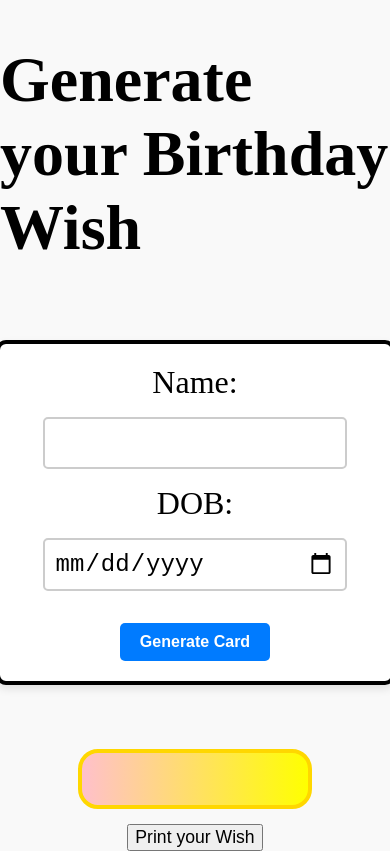
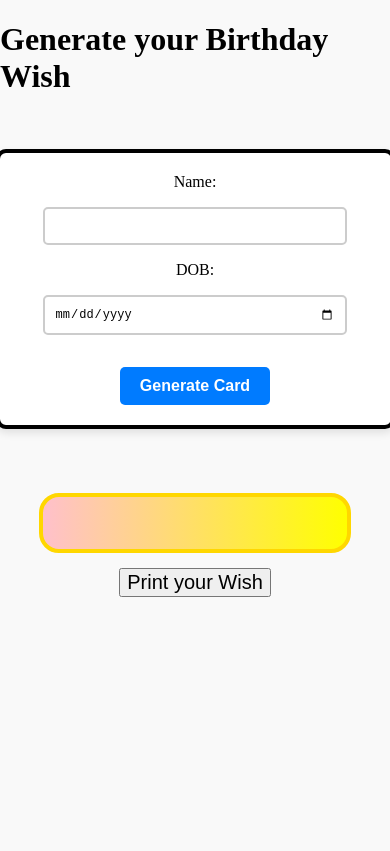
Before and after one commit to Srishti-1208/Timeline, a plain HTML site: page index.html in a window 390 px wide. Drawn offline with Linux system fonts and the light colour scheme; a web font is replaced by a local one.

Commit message:
responsive

```diff
--- a/index.html
+++ b/index.html
@@ -4,6 +4,7 @@
     <meta charset="UTF-8">
     <meta name="viewport" content="width=device-width, initial-scale=1.0">
     <link rel="stylesheet" href="style.css">
+    <link rel="stylesheet" media="only screen and (max-width: 460px)" href="phone.css">
     <title>BIRTHDAY CARD</title>
     <link rel="preconnect" href="https://fonts.googleapis.com">
 <link rel="preconnect" href="https://fonts.gstatic.com" crossorigin>
--- /dev/null
+++ b/phone.css
@@ -0,0 +1,16 @@
+h1{
+    font-size: 2rem;
+}
+.input{
+    font-size: 1rem;
+}
+input{
+    font-size: 0.75rem;
+
+}
+#cardBox{
+    width: 80%;
+}
+#head, #para, #ageBox, #print {
+    font-size: 20px;
+}
```
